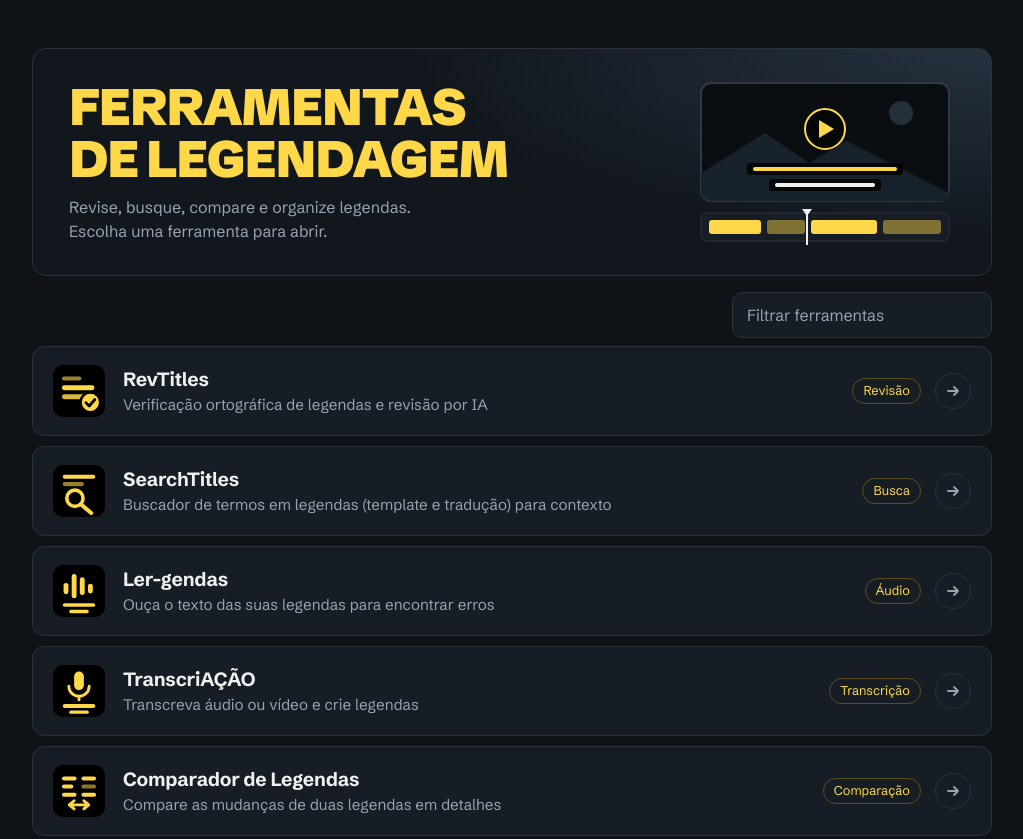
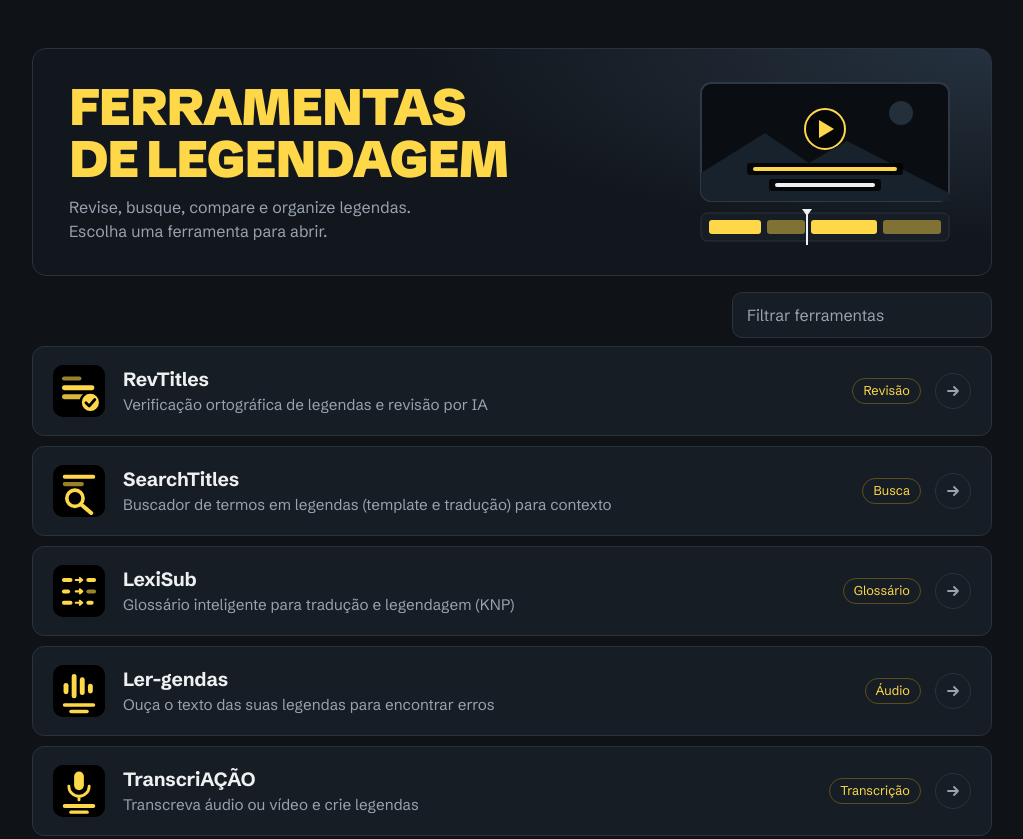
Before and after one commit to matmaggi/subtools, a plain HTML site: page index.html in a window 1280 px wide. Shown: the top 839 px of the page, without its empty margins (128-1151 px from the left). Drawn offline with Linux system fonts and the light colour scheme.

Commit message:
Update index.html
Adicionado o LexiSub

```diff
--- a/index.html
+++ b/index.html
@@ -156,6 +156,12 @@ const TOOLS = [
     url: "https://matmaggi.github.io/searchtitles/",
     tag: "Busca"
   },
+  {
+    name: "LexiSub",
+    desc: "Glossário inteligente para tradução e legendagem (KNP)",
+    url: "https://matmaggi.github.io/lexisub/",
+    tag: "Glossário"
+  },
     {
     name: "Ler-gendas",
     desc: "Ouça o texto das suas legendas para encontrar erros",
@@ -185,6 +191,7 @@ const TOOLS = [
 const LOGOS = {
   "RevTitles": "<svg viewBox=\"0 0 64 64\" aria-hidden=\"true\"><rect fill=\"#000000\" width=\"64\" height=\"64\" rx=\"16\"/><rect fill=\"#ffd84a\" x=\"11\" y=\"14\" width=\"24\" height=\"5\" rx=\"2.5\" opacity=\".6\"/><rect fill=\"#ffd84a\" x=\"11\" y=\"25\" width=\"40\" height=\"6\" rx=\"3\"/><rect fill=\"#ffd84a\" x=\"11\" y=\"36\" width=\"30\" height=\"6\" rx=\"3\" opacity=\".85\"/><circle fill=\"#ffd84a\" cx=\"46\" cy=\"46\" r=\"12\" stroke=\"#000000\" stroke-width=\"3\"/><path fill=\"none\" stroke=\"#000000\" stroke-linecap=\"round\" stroke-linejoin=\"round\" d=\"M40.5 46.5l4 4 7-8\" stroke-width=\"3.4\"/></svg>",
   "SearchTitles": "<svg viewBox=\"0 0 64 64\" aria-hidden=\"true\"><rect fill=\"#000000\" width=\"64\" height=\"64\" rx=\"16\"/><rect fill=\"#ffd84a\" x=\"12\" y=\"12\" width=\"40\" height=\"5\" rx=\"2.5\"/><rect fill=\"#ffd84a\" x=\"12\" y=\"21\" width=\"26\" height=\"5\" rx=\"2.5\" opacity=\".6\"/><circle fill=\"none\" stroke=\"#ffd84a\" stroke-linecap=\"round\" stroke-linejoin=\"round\" cx=\"27\" cy=\"41\" r=\"10\" stroke-width=\"4.5\"/><path fill=\"none\" stroke=\"#ffd84a\" stroke-linecap=\"round\" stroke-linejoin=\"round\" d=\"M35 49L47 59\" stroke-width=\"5\"/></svg>",
+  "LexiSub": "<svg viewBox=\"0 0 64 64\" aria-hidden=\"true\"><rect fill=\"#000000\" width=\"64\" height=\"64\" rx=\"16\"/><rect fill=\"#ffd84a\" x=\"11\" y=\"16\" width=\"13\" height=\"5\" rx=\"2.5\"/><path fill=\"none\" stroke=\"#ffd84a\" stroke-linecap=\"round\" stroke-linejoin=\"round\" d=\"M28 18.5H36M33 16l3 2.5l-3 2.5\" stroke-width=\"2.6\"/><rect fill=\"#ffd84a\" x=\"41\" y=\"16\" width=\"12\" height=\"5\" rx=\"2.5\"/><rect fill=\"#ffd84a\" x=\"11\" y=\"30\" width=\"10\" height=\"5\" rx=\"2.5\"/><path fill=\"none\" stroke=\"#ffd84a\" stroke-linecap=\"round\" stroke-linejoin=\"round\" d=\"M28 32.5H36M33 30l3 2.5l-3 2.5\" stroke-width=\"2.6\"/><rect fill=\"#ffd84a\" x=\"41\" y=\"30\" width=\"12\" height=\"5\" rx=\"2.5\" opacity=\".6\"/><rect fill=\"#ffd84a\" x=\"11\" y=\"44\" width=\"13\" height=\"5\" rx=\"2.5\"/><path fill=\"none\" stroke=\"#ffd84a\" stroke-linecap=\"round\" stroke-linejoin=\"round\" d=\"M28 46.5H36M33 44l3 2.5l-3 2.5\" stroke-width=\"2.6\"/><rect fill=\"#ffd84a\" x=\"41\" y=\"44\" width=\"9\" height=\"5\" rx=\"2.5\"/></svg>",
   "Ler-gendas": "<svg viewBox=\"0 0 64 64\" aria-hidden=\"true\"><rect fill=\"#000000\" width=\"64\" height=\"64\" rx=\"16\"/><rect fill=\"#ffd84a\" x=\"13\" y=\"22\" width=\"6\" height=\"14\" rx=\"3\"/><rect fill=\"#ffd84a\" x=\"23\" y=\"11\" width=\"6\" height=\"30\" rx=\"3\"/><rect fill=\"#ffd84a\" x=\"33\" y=\"15\" width=\"6\" height=\"22\" rx=\"3\"/><rect fill=\"#ffd84a\" x=\"43\" y=\"23\" width=\"6\" height=\"12\" rx=\"3\"/><rect fill=\"#ffd84a\" x=\"12\" y=\"47\" width=\"40\" height=\"4.5\" rx=\"2.25\"/><rect fill=\"#ffd84a\" x=\"20\" y=\"55\" width=\"24\" height=\"4.5\" rx=\"2.25\"/></svg>",
   "TranscriAÇÃO": "<svg viewBox=\"0 0 64 64\" aria-hidden=\"true\"><rect fill=\"#000000\" width=\"64\" height=\"64\" rx=\"16\"/><rect fill=\"#ffd84a\" x=\"26\" y=\"8\" width=\"12\" height=\"23\" rx=\"6\"/><path fill=\"none\" stroke=\"#ffd84a\" stroke-linecap=\"round\" stroke-linejoin=\"round\" d=\"M19.5 26a12.5 12.5 0 0 0 25 0M32 38.5V43\" stroke-width=\"3.5\"/><rect fill=\"#ffd84a\" x=\"12\" y=\"48\" width=\"40\" height=\"5\" rx=\"2.5\"/><rect fill=\"#ffd84a\" x=\"20\" y=\"56\" width=\"24\" height=\"4\" rx=\"2\"/></svg>",
   "Comparador de Legendas": "<svg viewBox=\"0 0 64 64\" aria-hidden=\"true\"><rect fill=\"#000000\" width=\"64\" height=\"64\" rx=\"16\"/><rect fill=\"#ffd84a\" x=\"11\" y=\"14\" width=\"18\" height=\"5\" rx=\"2.5\"/><rect fill=\"#ffd84a\" x=\"11\" y=\"24\" width=\"14\" height=\"5\" rx=\"2.5\"/><rect fill=\"#ffd84a\" x=\"11\" y=\"34\" width=\"18\" height=\"5\" rx=\"2.5\"/><rect fill=\"#ffd84a\" x=\"35\" y=\"14\" width=\"18\" height=\"5\" rx=\"2.5\"/><rect fill=\"#ffd84a\" x=\"35\" y=\"24\" width=\"18\" height=\"5\" rx=\"2.5\" opacity=\".55\"/><rect fill=\"#ffd84a\" x=\"35\" y=\"34\" width=\"18\" height=\"5\" rx=\"2.5\"/><path fill=\"none\" stroke=\"#ffd84a\" stroke-linecap=\"round\" stroke-linejoin=\"round\" d=\"M20 49H44M26 44L20 49L26 54M38 44L44 49L38 54\" stroke-width=\"3.5\"/></svg>",
```
